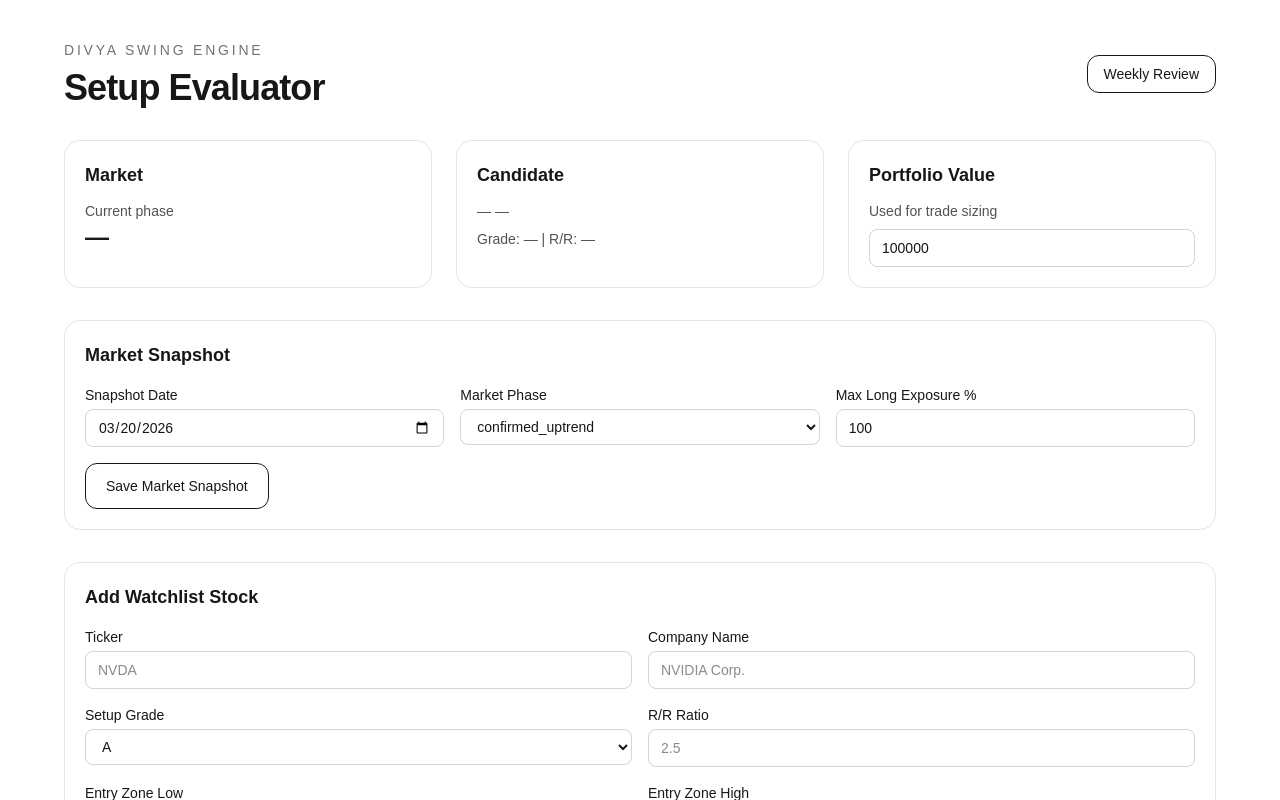
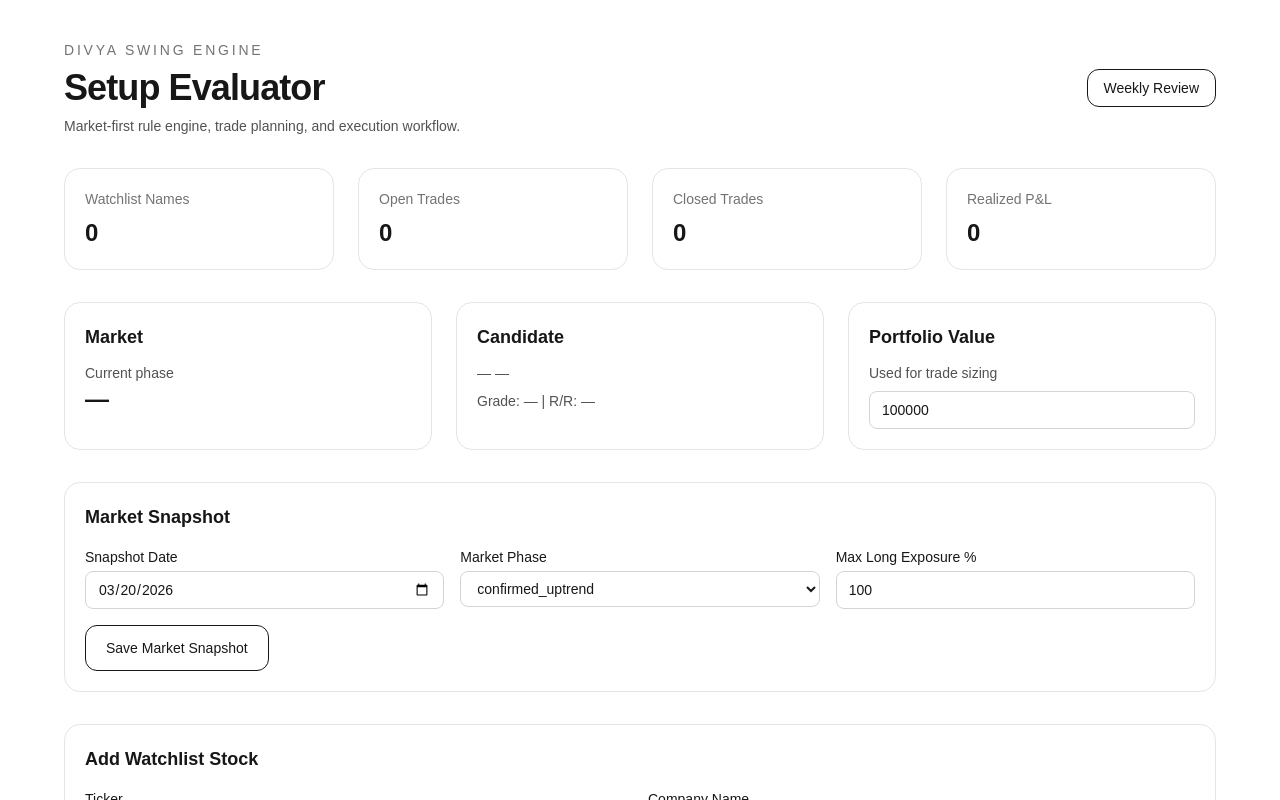
Before and after one commit to Pankajkashyap/divya-swing-engine, a Next.js app: page / in a window 1280 px wide. Shown: the top 800 px of the page. Built offline with nearby package versions, Linux system fonts and the light colour scheme; no server answers; the database is empty.

Commit message:
Add dashboard metrics and shared page header

```diff
--- a/app/page.tsx
+++ b/app/page.tsx
@@ -1,10 +1,11 @@
 'use client'
 
-import Link from 'next/link'
-import { useEffect, useState } from 'react'
+import { useEffect, useMemo, useState } from 'react'
 import { supabase } from '@/lib/supabase'
 import { evaluateSetup } from '@/lib/evaluateSetup'
 import { generateTradePlan } from '@/lib/generateTradePlan'
+import { AppHeader } from '@/components/AppHeader'
+import { DashboardMetrics } from '@/components/DashboardMetrics'
 import { MarketSummaryCards } from '@/components/MarketSummaryCards'
 import { AddWatchlistStockForm } from '@/components/AddWatchlistStockForm'
 import { WatchlistSelectionTable } from '@/components/WatchlistSelectionTable'
@@ -182,6 +183,24 @@ export default function HomePage() {
 
     load()
   }, [])
+
+  const metrics = useMemo(() => {
+    const openTrades = savedTrades.filter(
+      (trade) => trade.status === 'open' || trade.status === 'partial'
+    )
+    const closedTrades = savedTrades.filter((trade) => trade.status === 'closed')
+    const totalRealizedPnl = closedTrades.reduce(
+      (sum, trade) => sum + (trade.pnl_dollar ?? 0),
+      0
+    )
+
+    return {
+      watchlistCount: watchlist.length,
+      openTradesCount: openTrades.length,
+      closedTradesCount: closedTrades.length,
+      totalRealizedPnl: Number(totalRealizedPnl.toFixed(2)),
+    }
+  }, [watchlist, savedTrades])
 
   const runEvaluation = async () => {
     if (!market || !stock) return
@@ -483,23 +502,19 @@ export default function HomePage() {
   return (
     <main className="min-h-screen bg-white px-6 py-10 text-neutral-900">
       <section className="mx-auto max-w-6xl">
-        <div className="mb-6 flex items-center justify-between">
-          <div>
-            <p className="text-sm font-medium uppercase tracking-[0.2em] text-neutral-500">
-              Divya Swing Engine
-            </p>
-            <h1 className="mt-2 text-4xl font-semibold tracking-tight">
-              Setup Evaluator
-            </h1>
-          </div>
+        <AppHeader
+          title="Setup Evaluator"
+          subtitle="Market-first rule engine, trade planning, and execution workflow."
+          rightLinkHref="/weekly-review"
+          rightLinkLabel="Weekly Review"
+        />
 
-          <Link
-            href="/weekly-review"
-            className="rounded-xl border border-neutral-900 px-4 py-2 text-sm font-medium"
-          >
-            Weekly Review
-          </Link>
-        </div>
+        <DashboardMetrics
+          watchlistCount={metrics.watchlistCount}
+          openTradesCount={metrics.openTradesCount}
+          closedTradesCount={metrics.closedTradesCount}
+          totalRealizedPnl={metrics.totalRealizedPnl}
+        />
 
         <MarketSummaryCards
           market={market}
--- a/app/weekly-review/page.tsx
+++ b/app/weekly-review/page.tsx
@@ -1,9 +1,9 @@
 'use client'
 
-import Link from 'next/link'
 import { useEffect, useMemo, useState } from 'react'
 import { supabase } from '@/lib/supabase'
 import { WeeklyReviewSummary } from '@/components/WeeklyReviewSummary'
+import { AppHeader } from '@/components/AppHeader'
 
 type MarketSnapshot = {
   id: string
@@ -135,23 +135,12 @@ export default function WeeklyReviewPage() {
   return (
     <main className="min-h-screen bg-white px-6 py-10 text-neutral-900">
       <section className="mx-auto max-w-6xl">
-        <div className="mb-8 flex items-center justify-between">
-          <div>
-            <p className="text-sm font-medium uppercase tracking-[0.2em] text-neutral-500">
-              Divya Swing Engine
-            </p>
-            <h1 className="mt-2 text-4xl font-semibold tracking-tight">
-              Weekly Review
-            </h1>
-          </div>
-
-          <Link
-            href="/"
-            className="rounded-xl border border-neutral-900 px-4 py-2 text-sm font-medium"
-          >
-            Back to Dashboard
-          </Link>
-        </div>
+        <AppHeader
+          title="Weekly Review"
+          subtitle="Review outcomes, performance, and next-week focus."
+          rightLinkHref="/"
+          rightLinkLabel="Back to Dashboard"
+        />
 
         <WeeklyReviewSummary
           marketPhase={market?.market_phase ?? ''}
--- /dev/null
+++ b/components/AppHeader.tsx
@@ -0,0 +1,38 @@
+import Link from 'next/link'
+
+type Props = {
+  title: string
+  subtitle?: string
+  rightLinkHref?: string
+  rightLinkLabel?: string
+}
+
+export function AppHeader({
+  title,
+  subtitle,
+  rightLinkHref,
+  rightLinkLabel,
+}: Props) {
+  return (
+    <div className="mb-6 flex items-center justify-between">
+      <div>
+        <p className="text-sm font-medium uppercase tracking-[0.2em] text-neutral-500">
+          Divya Swing Engine
+        </p>
+        <h1 className="mt-2 text-4xl font-semibold tracking-tight">{title}</h1>
+        {subtitle ? (
+          <p className="mt-2 text-sm text-neutral-600">{subtitle}</p>
+        ) : null}
+      </div>
+
+      {rightLinkHref && rightLinkLabel ? (
+        <Link
+          href={rightLinkHref}
+          className="rounded-xl border border-neutral-900 px-4 py-2 text-sm font-medium"
+        >
+          {rightLinkLabel}
+        </Link>
+      ) : null}
+    </div>
+  )
+}
--- /dev/null
+++ b/components/DashboardMetrics.tsx
@@ -0,0 +1,37 @@
+type Props = {
+  watchlistCount: number
+  openTradesCount: number
+  closedTradesCount: number
+  totalRealizedPnl: number
+}
+
+export function DashboardMetrics({
+  watchlistCount,
+  openTradesCount,
+  closedTradesCount,
+  totalRealizedPnl,
+}: Props) {
+  return (
+    <div className="mt-8 grid gap-6 md:grid-cols-4">
+      <div className="rounded-2xl border border-neutral-200 p-5">
+        <h2 className="text-sm font-medium text-neutral-500">Watchlist Names</h2>
+        <p className="mt-2 text-2xl font-semibold">{watchlistCount}</p>
+      </div>
+
+      <div className="rounded-2xl border border-neutral-200 p-5">
+        <h2 className="text-sm font-medium text-neutral-500">Open Trades</h2>
+        <p className="mt-2 text-2xl font-semibold">{openTradesCount}</p>
+      </div>
+
+      <div className="rounded-2xl border border-neutral-200 p-5">
+        <h2 className="text-sm font-medium text-neutral-500">Closed Trades</h2>
+        <p className="mt-2 text-2xl font-semibold">{closedTradesCount}</p>
+      </div>
+
+      <div className="rounded-2xl border border-neutral-200 p-5">
+        <h2 className="text-sm font-medium text-neutral-500">Realized P&amp;L</h2>
+        <p className="mt-2 text-2xl font-semibold">{totalRealizedPnl}</p>
+      </div>
+    </div>
+  )
+}
```
